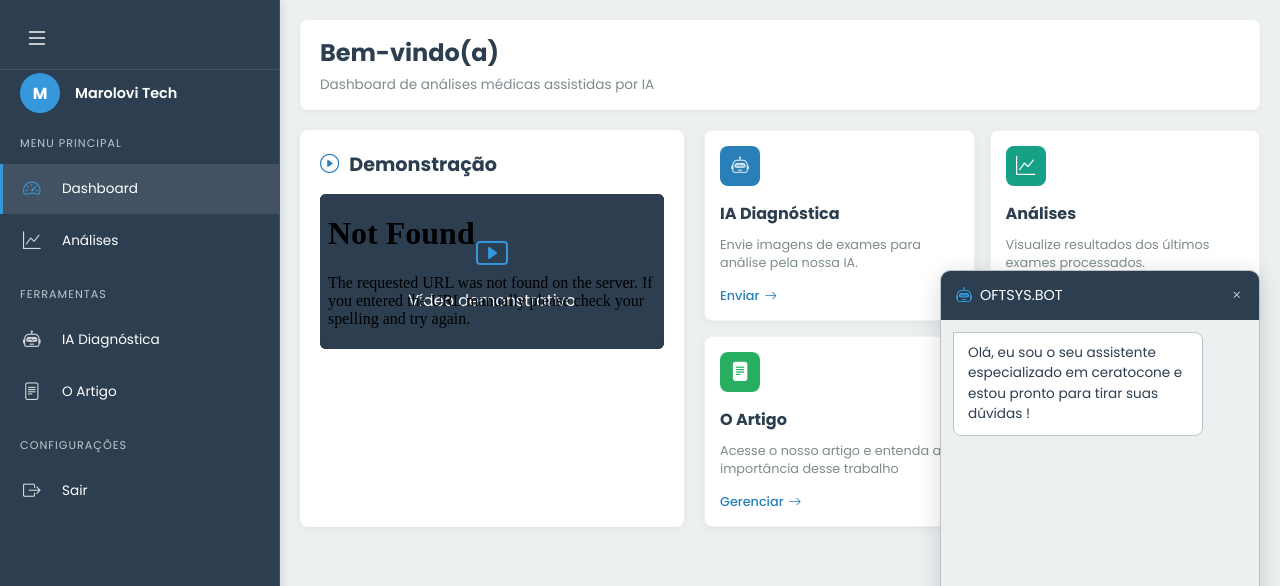
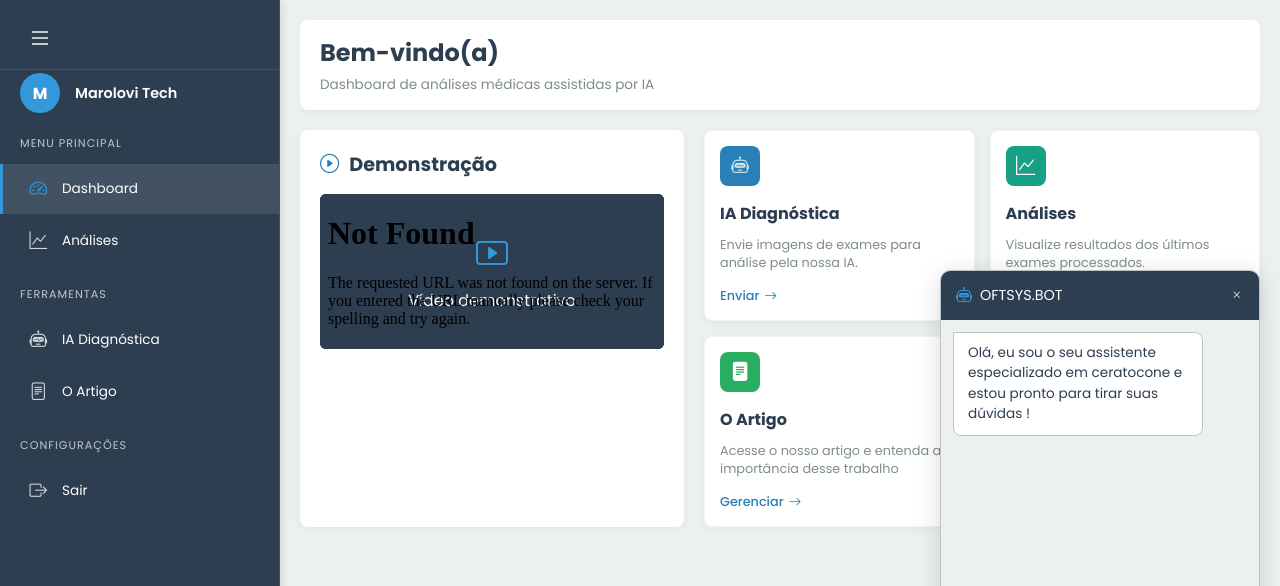
Before and after one commit to MatheusHenryque/Projeto_Marolovi, a Flask app: page /dashboard in a window 1280 px wide. Shown: the top 586 px of the page. Run offline with Flask 3, Linux system fonts and the light colour scheme.

Commit message:
Side bar fix

```diff
--- a/static/css/dashboard.css
+++ b/static/css/dashboard.css
@@ -160,6 +160,7 @@
             position: relative;
             overflow: hidden;
             border-left: 3px solid transparent;
+            text-align: right;
         }
 
         .menu-item:hover {
--- a/templates/analises.html
+++ b/templates/analises.html
@@ -12,7 +12,7 @@
 <aside class="vertical-sidebar">
         <!-- SEU MENU LATERAL (SIDEBAR) VEM AQUI -->
         <div class="sidebar-header">
-            <button class="toggle-btn" id="sidebar-toggle">
+            <button class="toggle-btn" id="sidebar-toggle" style="margin-left: 3px;" >
                 <i class="bi bi-list"></i>
             </button>
             <div class="user-profile">
--- a/templates/dashboard.html
+++ b/templates/dashboard.html
@@ -14,7 +14,7 @@
     <!-- Sidebar Retilínea -->
     <aside class="vertical-sidebar">
       <div class="sidebar-header">
-        <button class="toggle-btn" id="sidebar-toggle">
+        <button class="toggle-btn" id="sidebar-toggle" style="margin-left: 3px;">
           <i class="bi bi-list"></i>
         </button>
         <div class="user-profile">
--- a/templates/oftsys-cadastro-paciente.html
+++ b/templates/oftsys-cadastro-paciente.html
@@ -13,7 +13,7 @@
 <body>
     <aside class="vertical-sidebar">
         <div class="sidebar-header">
-            <button class="toggle-btn" id="sidebar-toggle">
+            <button class="toggle-btn" id="sidebar-toggle" style="margin-left: 3px;">
                 <i class="bi bi-list"></i>
             </button>
             <div class="user-profile">
--- a/templates/oftsys.html
+++ b/templates/oftsys.html
@@ -13,7 +13,7 @@
     <aside class="vertical-sidebar">
         <!-- SEU MENU LATERAL (SIDEBAR) VEM AQUI -->
         <div class="sidebar-header">
-            <button class="toggle-btn" id="sidebar-toggle">
+            <button class="toggle-btn" id="sidebar-toggle" style="margin-left: 3px;">
                 <i class="bi bi-list"></i>
             </button>
             <div class="user-profile">
```
